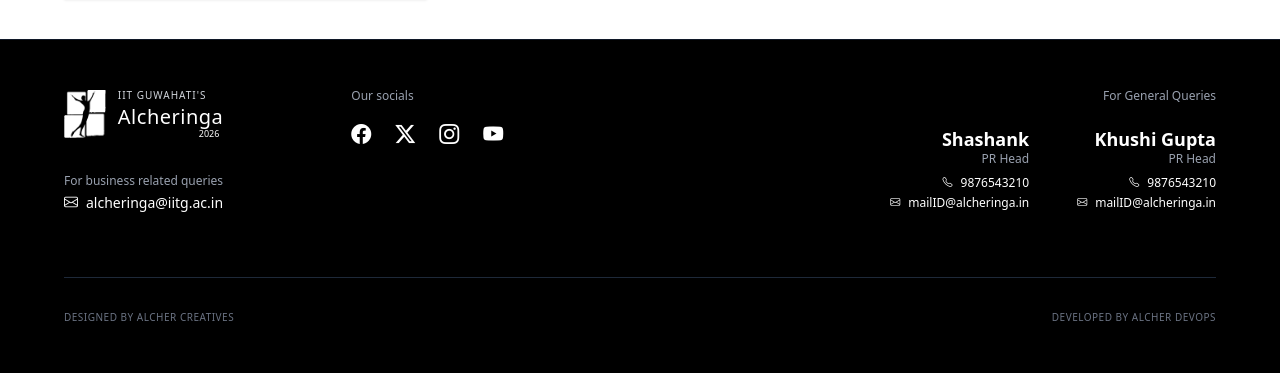
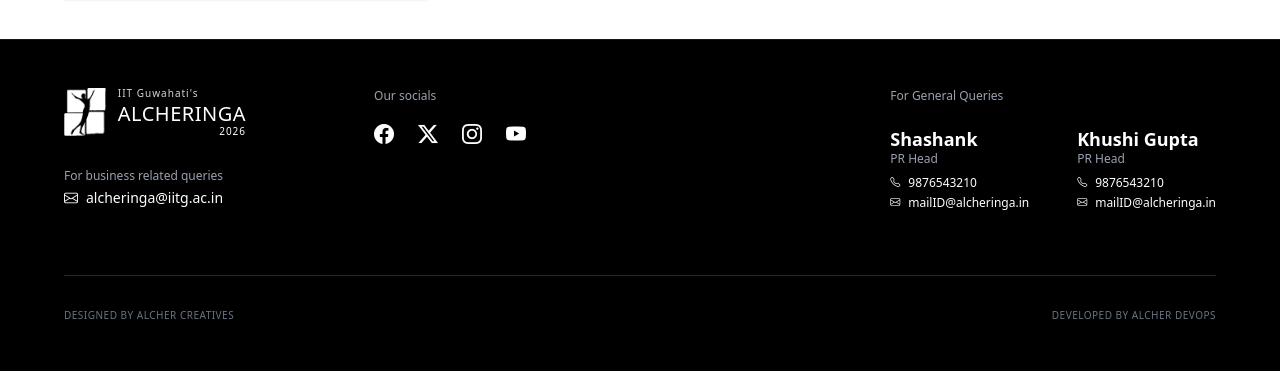
Before and after one commit to Mrigank22/Diva-Hunk-2026, a Django app: page / in a window 1280 px wide. Shown: the part 2136-2509 px from the top of the page. Run offline with Django 4.2, Linux system fonts and the light colour scheme; data comes from the database, SQL or seed files in the repository; style sheets or scripts are compiled from the project's sources; some libraries are stand-ins or nearby versions; some web fonts are replaced.

Commit message:
footer fixed

```diff
--- a/base/templates/base/footer.html
+++ b/base/templates/base/footer.html
@@ -10,10 +10,13 @@
 
             <div class="flex items-center gap-3">
                 <img src="{% static 'images/AlcherLogo.png' %}" alt="Alcheringa Logo" class="h-12 w-auto invert brightness-0 filter">
-                <div class="flex flex-col text-center md:text-left">
-                    <span class="text-[10px] uppercase tracking-widest text-gray-300">IIT Guwahati's</span>
-                    <span class="text-xl font-medium tracking-wide">Alcheringa</span>
-                    <span class="text-[9px] block md:inline self-center md:self-end -mt-1 mr-1">2026</span>
+
+                <div class="flex flex-col leading-none">
+                    <span class="text-[10px] tracking-widest text-gray-300 self-start mb-0.5">IIT Guwahati's</span>
+
+                    <span class="text-xl font-medium tracking-wide uppercase">Alcheringa</span>
+
+                    <span class="text-[10px] tracking-widest self-end -mt-0.5">2026</span>
                 </div>
             </div>
 
@@ -45,31 +48,31 @@
             </div>
         </div>
 
-        <div class="flex flex-col gap-6 w-full md:w-auto items-start md:items-end md:ml-auto">
-            <p class="text-gray-400 text-xs w-full text-left md:text-right">For General Queries</p>
+        <div class="flex flex-col gap-6 w-full md:w-auto items-start md:ml-auto">
+            <p class="text-gray-400 text-xs w-full text-left">For General Queries</p>
 
             <div class="flex flex-col md:flex-row gap-8 md:gap-12 w-full md:w-auto">
 
-                <div class="flex flex-col text-left md:text-right">
+                <div class="flex flex-col text-left">
                     <span class="font-bold text-lg leading-tight">Shashank</span>
                     <span class="text-xs text-gray-400 mb-2">PR Head</span>
 
-                    <a href="tel:9876543210" class="text-xs flex items-center justify-start md:justify-end gap-2 hover:text-gray-300 transition mb-1">
+                    <a href="tel:9876543210" class="text-xs flex items-center justify-start gap-2 hover:text-gray-300 transition mb-1">
                         <i class="bi bi-telephone text-[10px]"></i> 9876543210
                     </a>
-                    <a href="mailto:mailID@alcheringa.in" class="text-xs flex items-center justify-start md:justify-end gap-2 hover:text-gray-300 transition">
+                    <a href="mailto:mailID@alcheringa.in" class="text-xs flex items-center justify-start gap-2 hover:text-gray-300 transition">
                         <i class="bi bi-envelope text-[10px]"></i> mailID@alcheringa.in
                     </a>
                 </div>
 
-                <div class="flex flex-col text-left md:text-right">
+                <div class="flex flex-col text-left">
                     <span class="font-bold text-lg leading-tight">Khushi Gupta</span>
                     <span class="text-xs text-gray-400 mb-2">PR Head</span>
 
-                    <a href="tel:9876543210" class="text-xs flex items-center justify-start md:justify-end gap-2 hover:text-gray-300 transition mb-1">
+                    <a href="tel:9876543210" class="text-xs flex items-center justify-start gap-2 hover:text-gray-300 transition mb-1">
                         <i class="bi bi-telephone text-[10px]"></i> 9876543210
                     </a>
-                    <a href="mailto:mailID@alcheringa.in" class="text-xs flex items-center justify-start md:justify-end gap-2 hover:text-gray-300 transition">
+                    <a href="mailto:mailID@alcheringa.in" class="text-xs flex items-center justify-start gap-2 hover:text-gray-300 transition">
                         <i class="bi bi-envelope text-[10px]"></i> mailID@alcheringa.in
                     </a>
                 </div>
--- a/base/templates/base/navbar.html
+++ b/base/templates/base/navbar.html
@@ -3,12 +3,19 @@
 <nav class="w-full bg-white border-b border-gray-200 sticky top-0 z-50">
   <div class="max-w-7xl mx-auto px-6">
     <div class="flex items-center justify-between h-16">
+
       <div class="flex items-center space-x-3">
-                    <img src="{% static 'images/AlcherLogo.png' %}" class="h-12 w-auto" style="filter: invert(1);" alt="Alcheringa Logo">
-                    <div class="flex flex-col items-end leading-none">
-                        <p class="text-[10px] font-medium text-black uppercase tracking-wide mb-1">IIT GUWAHATI</p>
-                        <p class="text-xl font-bold text-black uppercase">Alcheringa</p>
-                        <p class="text-[10px] font-medium text-black tracking-widest">2026</p>
-                    </div>
+            <img src="{% static 'images/AlcherLogo.png' %}" class="h-12 w-auto" style="filter: invert(1);" alt="Alcheringa Logo">
+
+            <div class="flex flex-col leading-none">
+                <p class="text-[10px] font-medium text-black tracking-wide mb-0.5 self-start">IIT Guwahati's</p>
+
+                <p class="text-xl font-bold text-black uppercase">Alcheringa</p>
+
+                <p class="text-[10px] font-medium text-black tracking-widest self-end">2026</p>
+            </div>
+      </div>
+
+    </div>
   </div>
 </nav>
```
